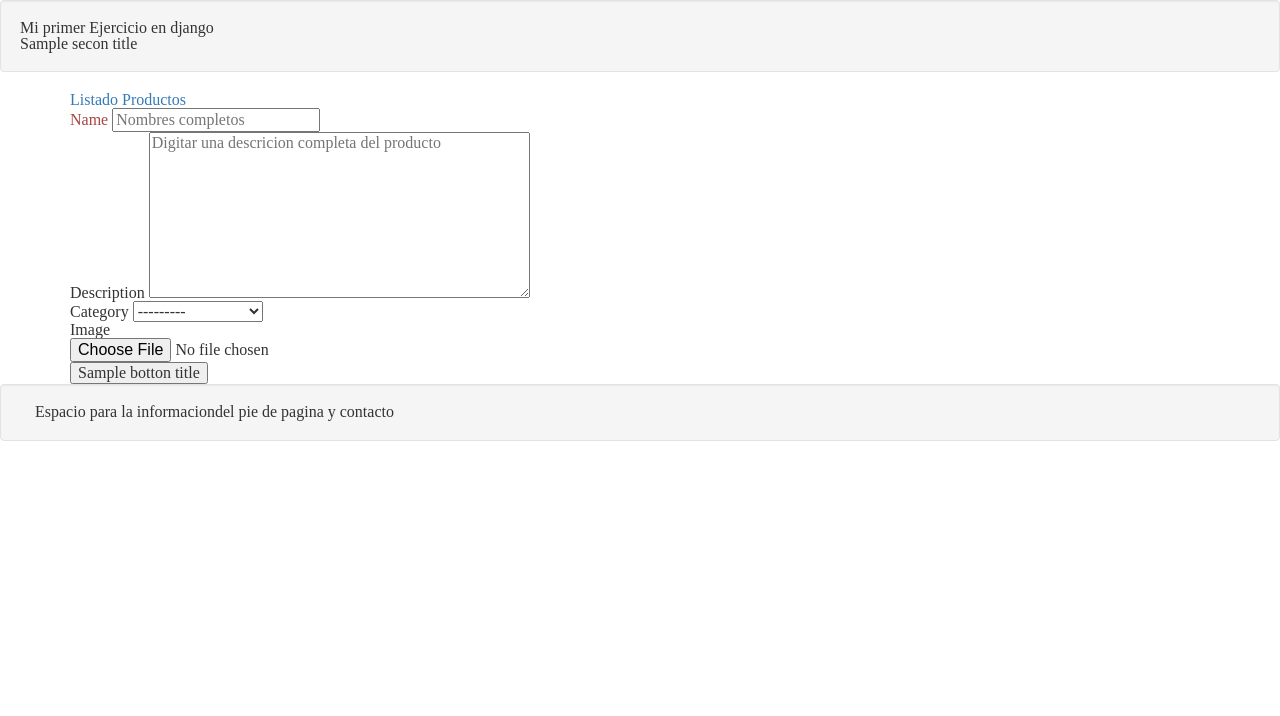
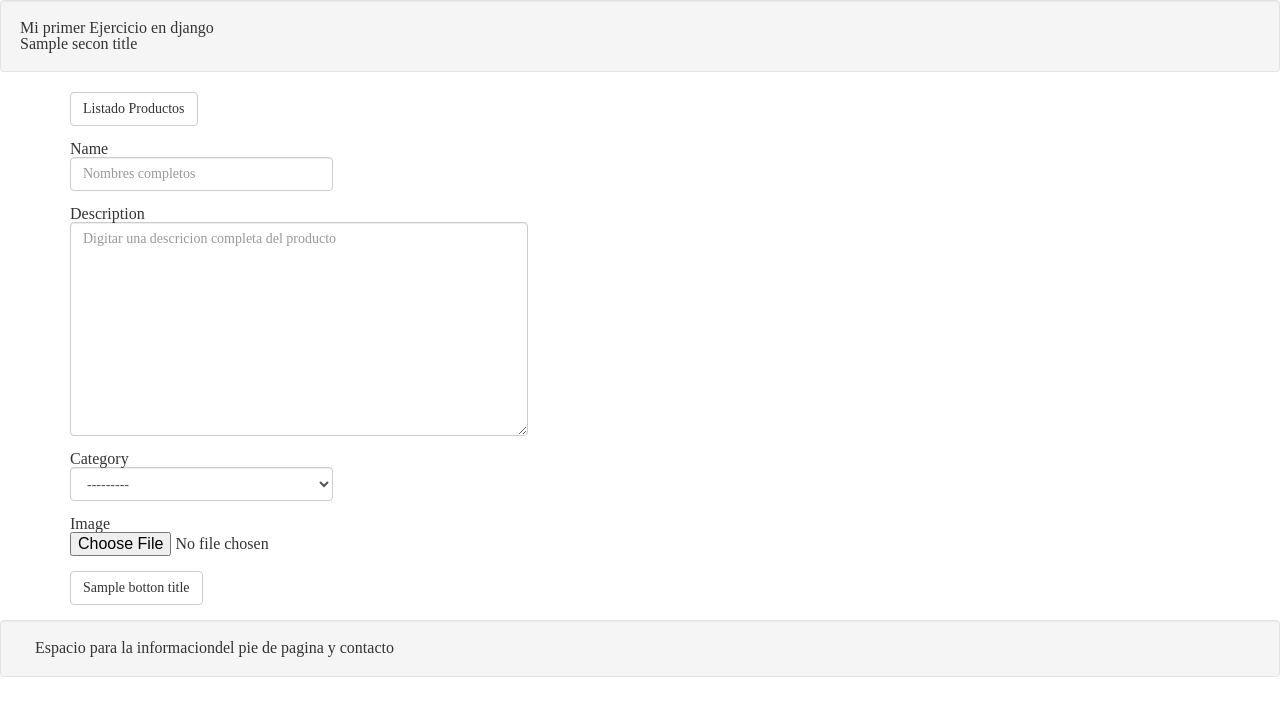
Before and after one commit to fb779/platziDjango, a Django app: template templates/products/prFormulario.html in a window 1280 px wide. Shown: the top 716 px of the page. Run offline with Django 3.2, Linux system fonts and the light colour scheme; tables that the repository leaves empty hold one stand-in row (values such as "Sample post"); the template is opened without the code that fills it: values that come from a table or form of the project are taken from there, most other values are stand-ins (such as "Sample title", 1, 10 or a date in 2020); parts of the project's set-up code (start-up, migrations or seed data) failed here and were passed over; some libraries are stand-ins or nearby versions.

Commit message:
Maquetacion form general crear y actualizar con bootstrap

```diff
--- a/products/forms.py
+++ b/products/forms.py
@@ -4,6 +4,7 @@ from django import forms
 from django.forms import ModelForm
 from .models import (Category, Product, ImageProduct)
 
+cl_inputs = 'form-control'
 
 
 class ProductForm(ModelForm):
@@ -17,11 +18,16 @@ class ProductForm(ModelForm):
             'name': forms.TextInput(attrs = {
                 'id': 'nomProduct',
                 'placeholder': u'Nombres completos',
-                'class': 'center'
+                'class': cl_inputs
             }),
             'description': forms.Textarea(attrs={
                 'id': 'desProduct',
-                'placeholder': 'Digitar una descricion completa del producto'
+                'placeholder': 'Digitar una descricion completa del producto',
+                'class': cl_inputs
+            }),
+            'category': forms.Select(attrs={
+                'id': 'catProduct',
+                'class': cl_inputs
             })
         }
 
@@ -30,11 +36,11 @@ class ProductForm(ModelForm):
         nombre = self.cleaned_data.get('name')
         descri = self.cleaned_data.get('description')
 
-        if nombre == '':
-            self._errors['name'] = self.error_class(['Este campo es obligatorio.'])
-
-        if descri == '':
-            self._errors['description'] = self.error_class(['El campo de descripcion es obligatorio'])
+#         if nombre == '':
+#             self._errors['name'] = self.error_class(['Este campo es obligatorio.'])
+#
+#         if descri == '':
+#             self._errors['description'] = self.error_class(['El campo de descripcion es obligatorio'])
 
         return self.cleaned_data
 
--- a/products/models.py
+++ b/products/models.py
@@ -21,10 +21,10 @@ class Category(models.Model):
 
 
 class Product(models.Model):
-    name = models.CharField(max_length=255, blank=True)
+    name = models.CharField(max_length=255, blank=False)
     description = models.TextField(max_length=4000, blank=True)
-    image = models.ImageField(upload_to=upload, blank=True)
-    category = models.ForeignKey(Category, blank=True, null=True)
+    image = models.ImageField(upload_to=upload, blank=False)
+    category = models.ForeignKey(Category, blank=False, null=True)
 
     class Meta:
         ordering = ('id',)
--- a/products/views.py
+++ b/products/views.py
@@ -7,8 +7,8 @@ from django.core.urlresolvers import reverse_lazy
 from django.views.generic import (TemplateView, ListView, DetailView)
 from django.views.generic.edit import (CreateView, UpdateView, DeleteView)
 
-from .forms import (ProductForm, CategoryForm)
-from .models import (Category, Product, ImageProduct)
+from .forms import (ProductForm)
+from .models import (Product, ImageProduct)
 
 # Create your views here.
 
--- a/templates/products/prFormulario.html
+++ b/templates/products/prFormulario.html
@@ -6,22 +6,45 @@
 {% endblock%}
 
 {% block espaciotrabajo %}
-	<p> <a href="{% url "productos:list" %}">Listado Productos</a> </p>
+	<div class="row">
+		<div class="form-group col-xs-12">
+			<a class="btn btn-default " href="{% url "productos:list" %}">Listado Productos</a>
+		</div>
+	</div>
+
 	<form method="post" enctype="multipart/form-data"> {% csrf_token %}
-	    {#{ form.as_p }#}
-	   <div class="text-danger">
-	   {{ form.name.label}} {{ form.name}} {{ form.name.errors}}
-	   </div>
-	   <div>
-	   {{form.description.label}} {{form.description}} {{form.description.errors}}
-	   </div>
-	   <div>
-	   {{form.category.label}} {{form.category}} {{form.category.errors}}
-	   </div>
-	   <div>
-	   {{form.image.label}} {{form.image}} {{form.image.errors}}
-	   </div>
-	    <input type="submit" value="{{ bottonTitle }}" />
-	    <!--input type="submit" value="Guardar" /-->
+		<div class="row">
+			<div class="form-group col-xs-3">
+				<label for=""> {{ form.name.label }} </label>
+				{{ form.name.errors }} {{ form.name }}
+			</div>
+		</div>
+		<div class="row">
+			<div class="form-group col-xs-5">
+				<label for=""> {{form.description.label}} </label>
+				{{form.description.errors}}
+				{{form.description}}
+			</div>
+		</div>
+		<div class="row">
+			<div class="form-group col-xs-3">
+				<label for=""> {{form.category.label}} </label>
+				{{form.category.errors}} {{form.category}}
+			</div>
+		</div>
+		<div class="row">
+			<div class="form-group col-xs-3">
+				<label for=""> {{form.image.label}} </label>
+				{{form.image.errors}} {{form.image}}
+			</div>
+
+			 <!--input type="submit" value="Guardar" /-->
+		 </div>
+		 <div class="row">
+		 	<div class="form-group col-xs-12">
+		 	 	<input type="submit" class="btn btn-default" value="{{ bottonTitle }}" />
+		 	 </div>
+		 </div>
 	</form>
+
 {% endblock%}
```
Also changed, not shown: products/urls.py (+5 -10 lines), templates/products/prList.html (+6 -6 lines).
